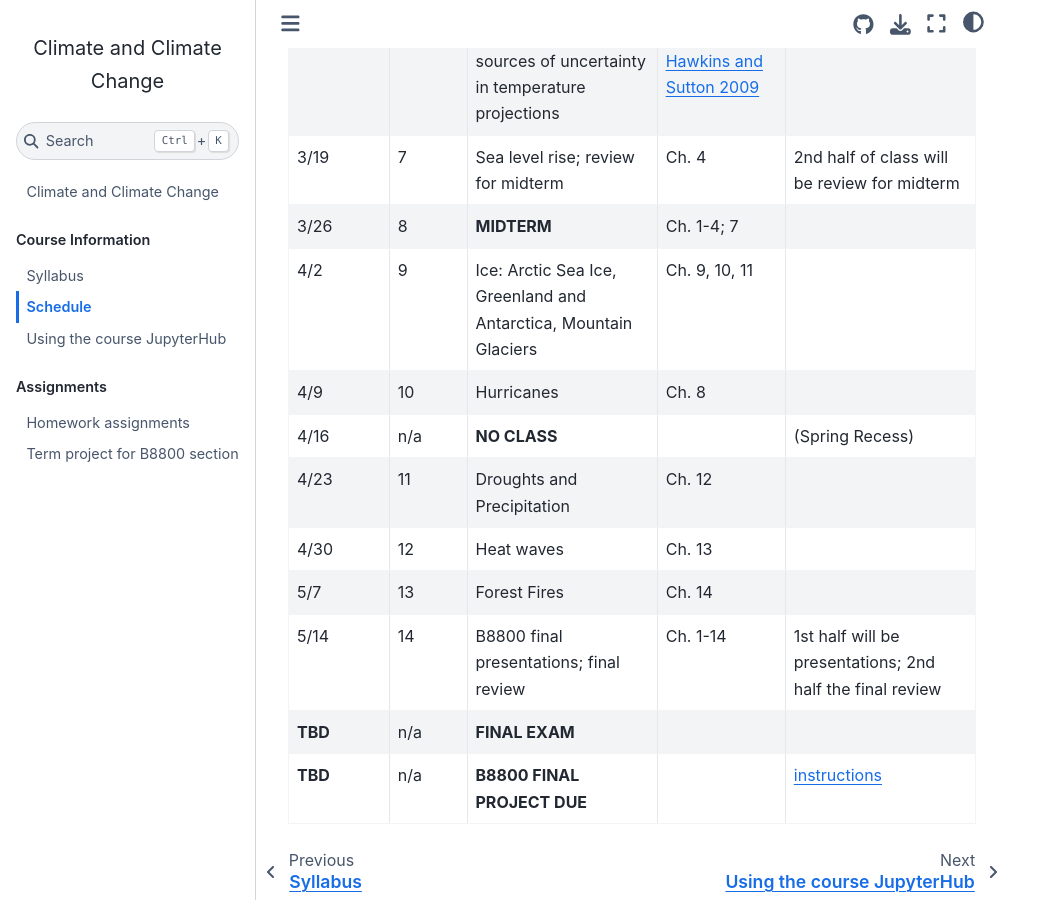
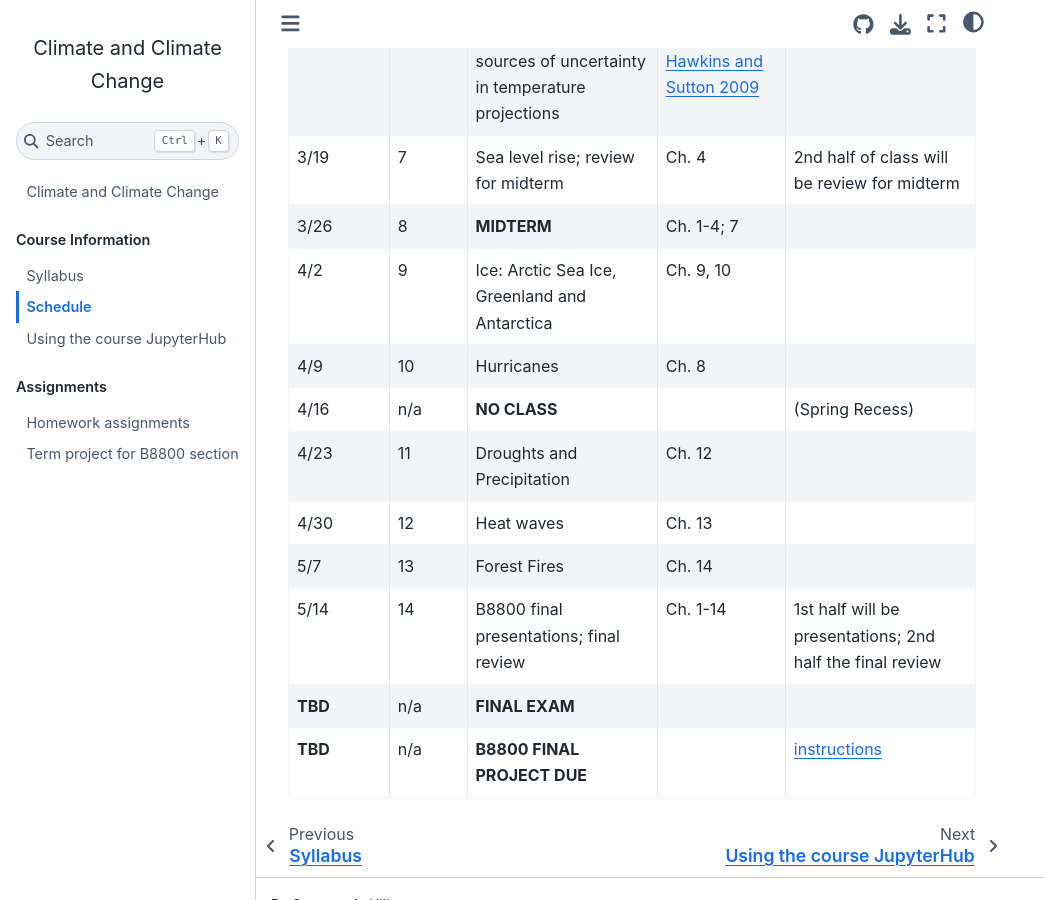
Before and after one commit to spencerahill/clim-change-course_2025, a Jupyter Book: the page built from info/schedule.md, in a window 1280 px wide and 900 px high, scrolled down 911 px. Shown: the whole window, without its empty margins (0-1044 px from the left). Built offline with Jupyter Book 1.0.4 settings and Sphinx 7.4.7 and the Sphinx Book theme 1.1.4, drawn with Linux system fonts in a browser that asks for light colours.

Commit message:
Refine lecture topics for ice-related session

```diff
--- a/info/schedule.md
+++ b/info/schedule.md
@@ -68,8 +68,8 @@ Textbook sections refer to the required Tziperman book.
   -
 * - 4/2
   - 9
-  - Ice: Arctic Sea Ice, Greenland and Antarctica, Mountain Glaciers
-  - Ch. 9, 10, 11
+  - Ice: Arctic Sea Ice, Greenland and Antarctica
+  - Ch. 9, 10
   -
 * - 4/9
   - 10
```
